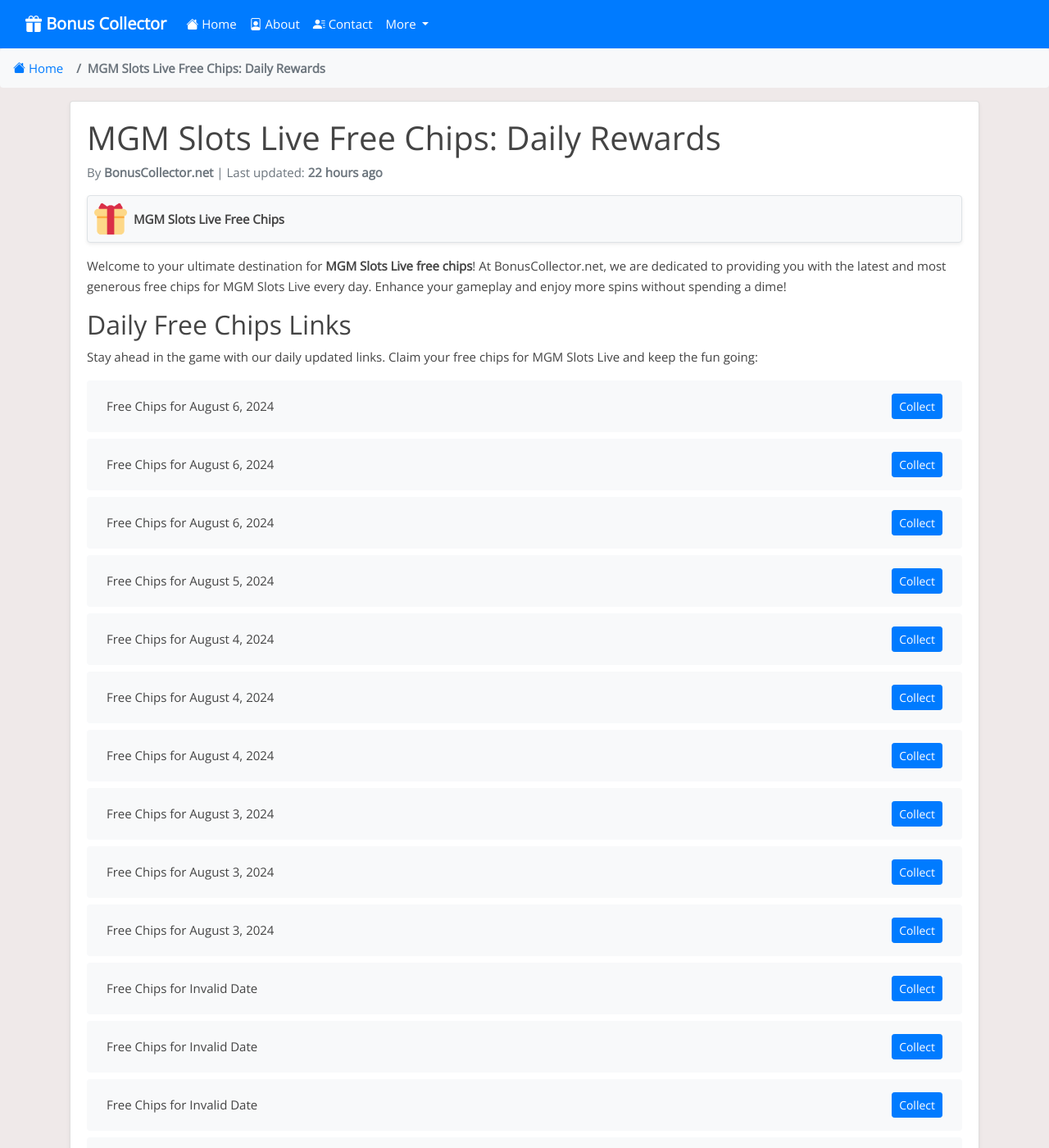
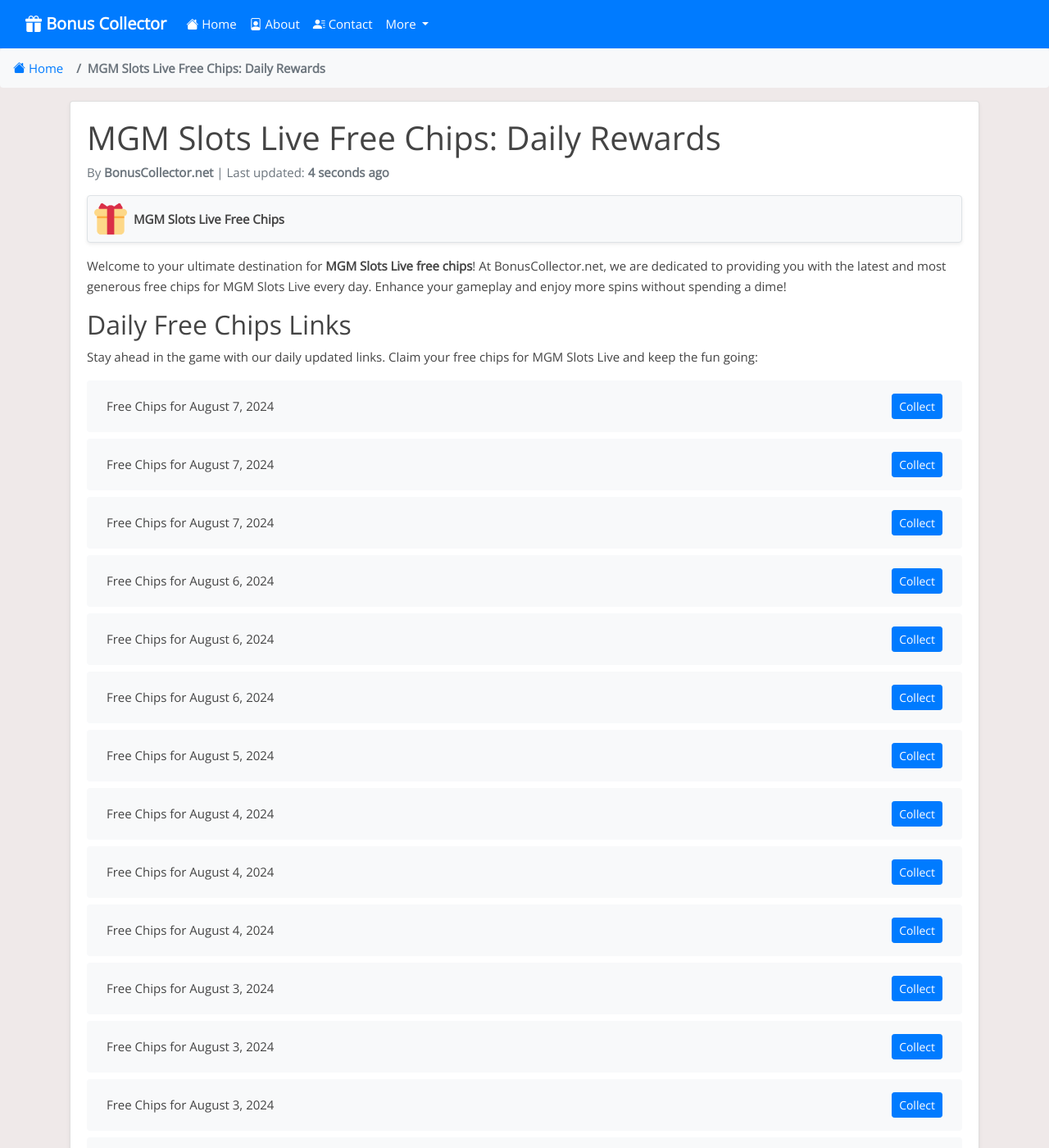
Before and after one commit to Prollad99/bs-net, a Jekyll site: the page built from _posts/2024-07-30-mgm-slots-live.md, in a window 1280 px wide and 1400 px high. Shown: the whole window at 82% size. Built offline with Jekyll 4.4.1, drawn with Linux system fonts in a browser that asks for light colours; nearby versions of some CDN libraries; comment, search, counter and statistics services are not loaded.

Commit message:
Update mgm-slots-live reward links and last modified date

```diff
--- a/_data/include_files.yml
+++ b/_data/include_files.yml
@@ -59,7 +59,7 @@
   last_modified: 2024-08-06 14:33:34
 
 mgm-slots-live.html:
-  last_modified: 2024-08-06 04:38:38
+  last_modified: 2024-08-07 02:48:38
 
 wizard-of-oz.html:
   last_modified: 2024-08-06 04:38:33
--- a/_includes/mgm-slots-live.html
+++ b/_includes/mgm-slots-live.html
@@ -1,4 +1,16 @@
 <ul class="list-group mt-3 mb-4">
+  <li class="list-group-item d-flex justify-content-between align-items-center">
+    <span>Free Chips for August 7, 2024</span>
+    <a href="https://mgm.play-freebies.com/4dxhrBb" class="btn btn-primary btn-sm">Collect</a>
+  </li>
+  <li class="list-group-item d-flex justify-content-between align-items-center">
+    <span>Free Chips for August 7, 2024</span>
+    <a href="https://mgm.play-freebies.com/4fC1Lyj" class="btn btn-primary btn-sm">Collect</a>
+  </li>
+  <li class="list-group-item d-flex justify-content-between align-items-center">
+    <span>Free Chips for August 7, 2024</span>
+    <a href="http://mgm.play-freebies.com/3YyfksL" class="btn btn-primary btn-sm">Collect</a>
+  </li>
   <li class="list-group-item d-flex justify-content-between align-items-center">
     <span>Free Chips for August 6, 2024</span>
     <a href="https://mgm.play-freebies.com/3WODI85" class="btn btn-primary btn-sm">Collect</a>
@@ -387,16 +399,4 @@
     <span>Free Chips for Invalid Date</span>
     <a href="https://mgm.play-freebies.com/4cGqrnp" class="btn btn-primary btn-sm">Collect</a>
   </li>
-  <li class="list-group-item d-flex justify-content-between align-items-center">
-    <span>Free Chips for Invalid Date</span>
-    <a href="http://mgm.play-freebies.com/3zCTMAO" class="btn btn-primary btn-sm">Collect</a>
-  </li>
-  <li class="list-group-item d-flex justify-content-between align-items-center">
-    <span>Free Chips for Invalid Date</span>
-    <a href="https://mgm.play-freebies.com/4600ay9" class="btn btn-primary btn-sm">Collect</a>
-  </li>
-  <li class="list-group-item d-flex justify-content-between align-items-center">
-    <span>Free Chips for Invalid Date</span>
-    <a href="https://mgm.play-freebies.com/3WmJAFx" class="btn btn-primary btn-sm">Collect</a>
-  </li>
 </ul>
```
Also changed, not shown: links-json/mgm-slots-live.json (+12 -9 lines).
